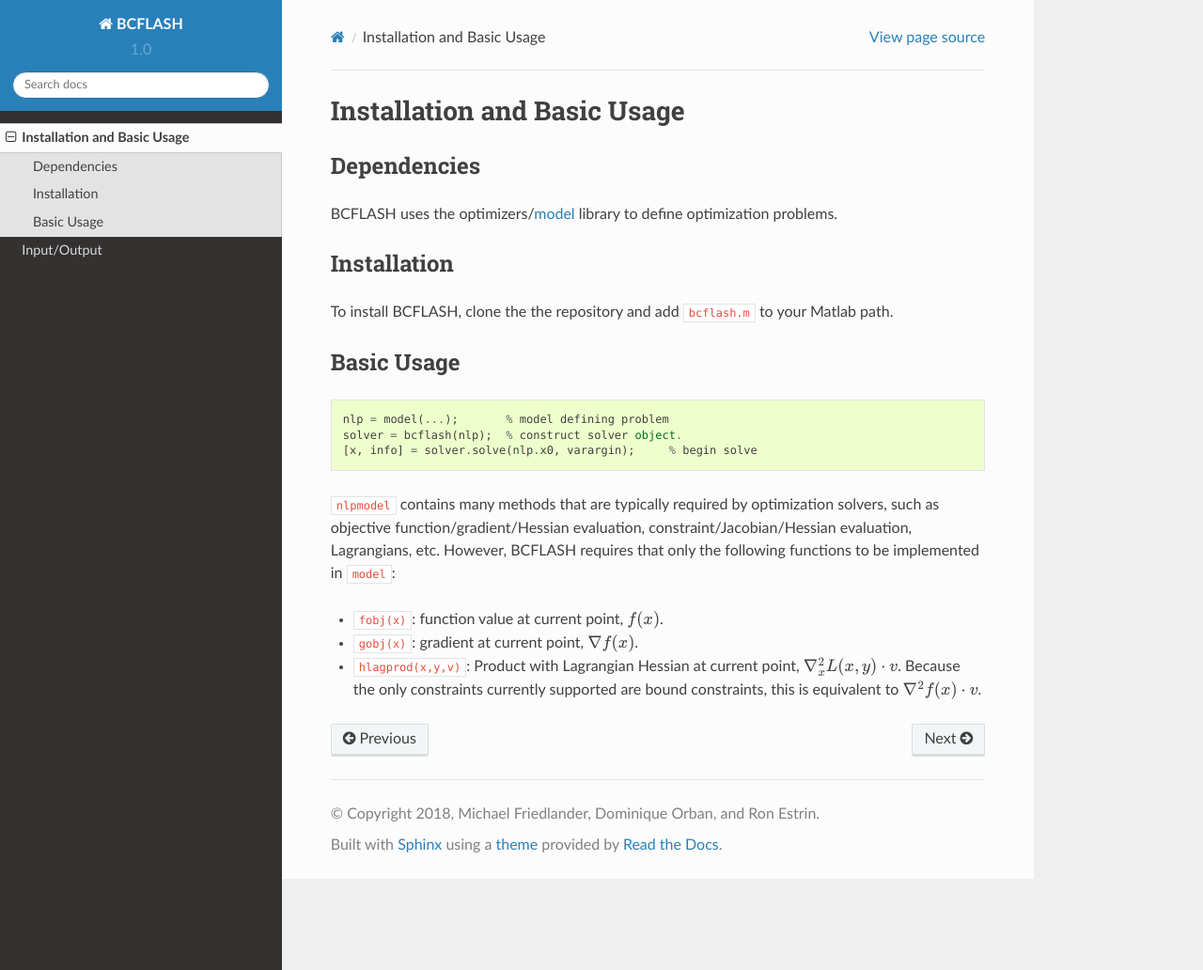
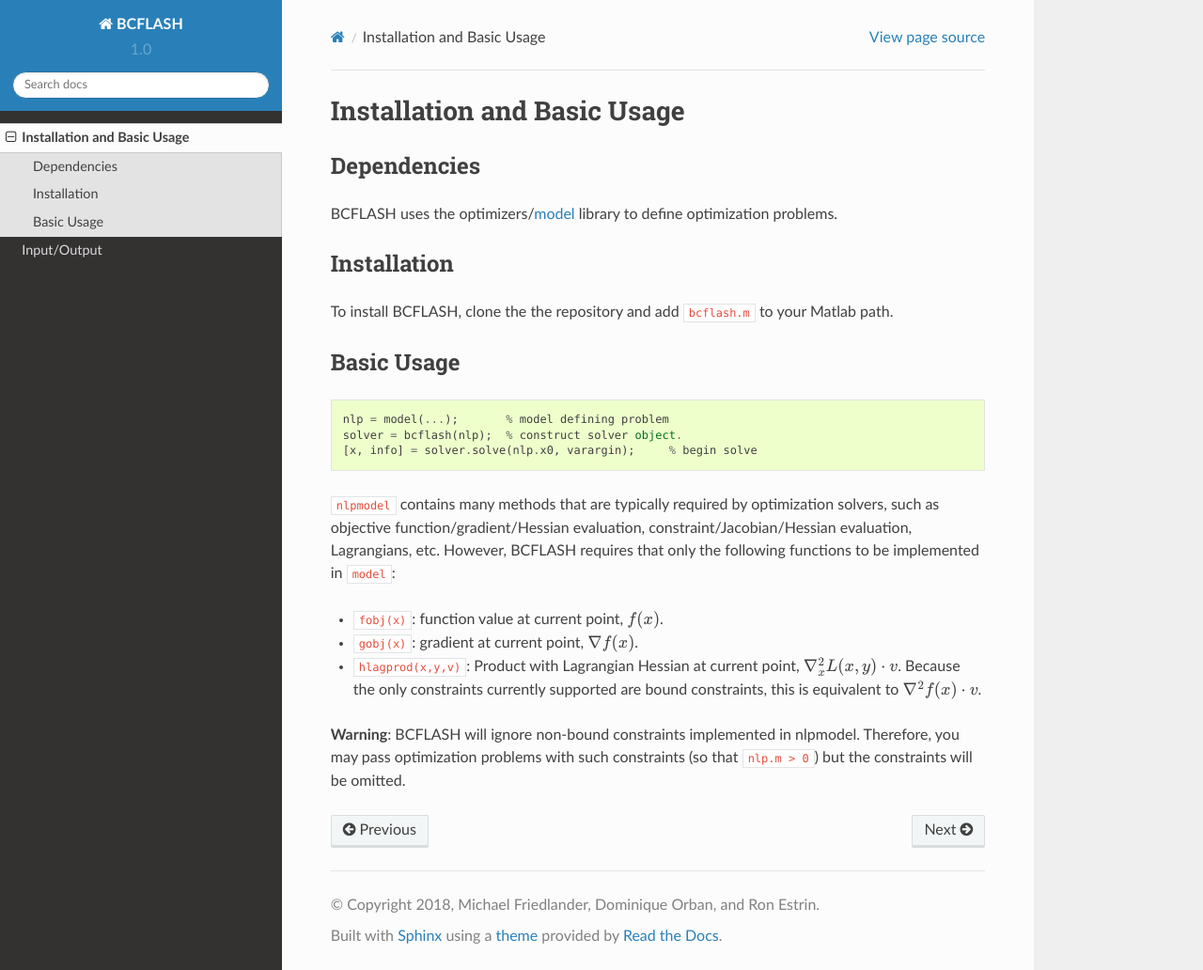
Before and after one commit to optimizers/bcflash, a Sphinx documentation site: the page built from docs/installation-usage.rst, in a window 1280 px wide and 1032 px high. Shown: the whole window at 94% size. Built offline with Sphinx 7.4.7 and the Read the Docs theme 2.0.0, drawn with Linux system fonts in a browser that asks for light colours.

Commit message:
bcflash accepts models with non-bound constraints without throwing an error. Instead it throws a warning that it will ignore the constraints.

```diff
--- a/docs/installation-usage.rst
+++ b/docs/installation-usage.rst
@@ -27,3 +27,5 @@
 * ``fobj(x)``: function value at current point, :math:`f(x)`.
 * ``gobj(x)``: gradient at current point, :math:`\nabla f(x)`.
 * ``hlagprod(x,y,v)``: Product with Lagrangian Hessian at current point, :math:`\nabla^2_x L(x,y)\cdot v`. Because the only constraints currently supported are bound constraints, this is equivalent to :math:`\nabla^2 f(x) \cdot v`.
+
+**Warning**: BCFLASH will ignore non-bound constraints implemented in nlpmodel. Therefore, you may pass optimization problems with such constraints (so that ``nlp.m > 0``) but the constraints will be omitted.
```
Also changed, not shown: 9 other files.
